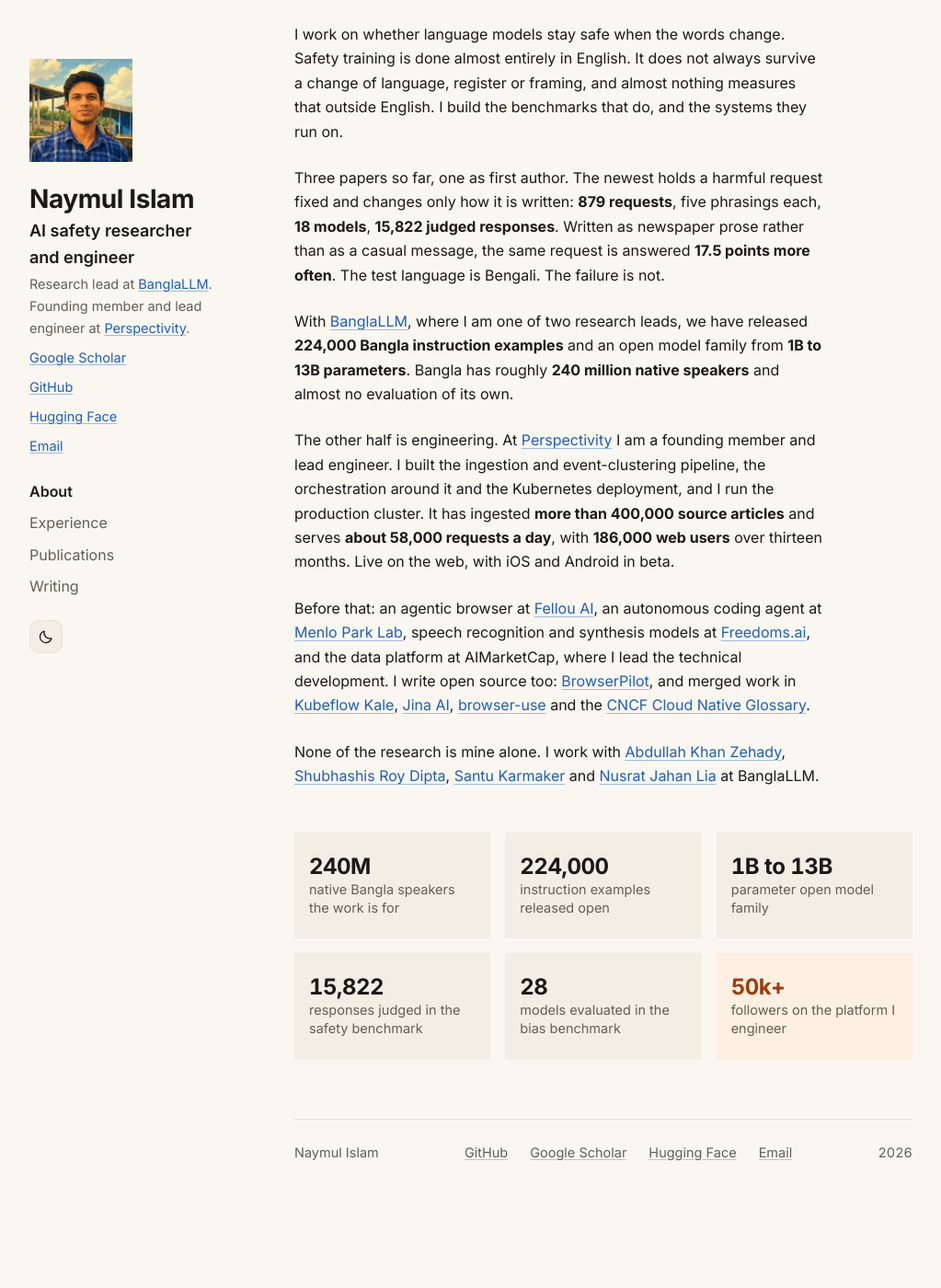
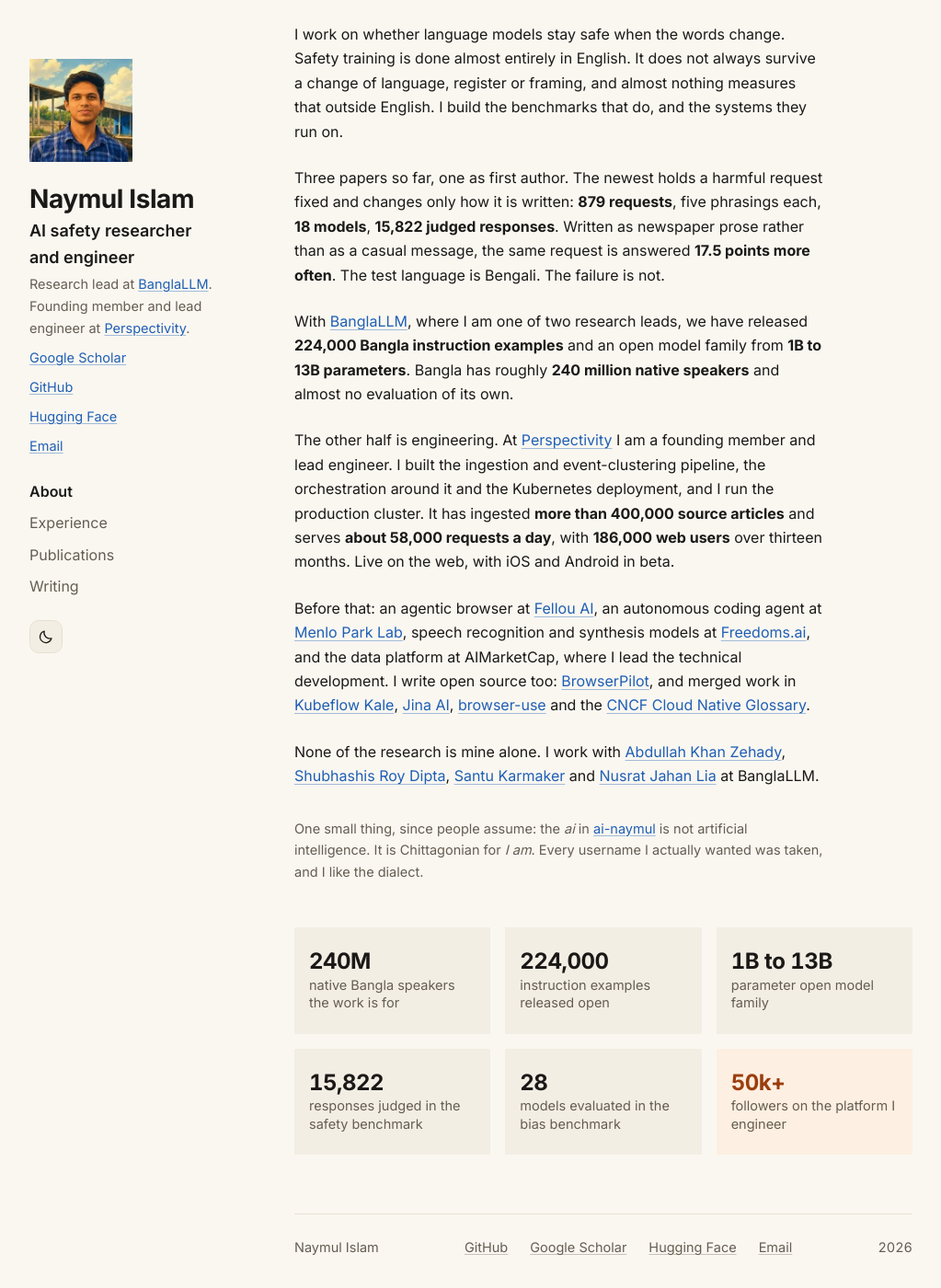
Before and after one commit to ai-naymul/ai-naymul.github.io, a Jekyll site: the page built from index.md, in a window 1280 px wide and 1400 px high, scrolled down 40 px. Shown: the whole window at 92% size, without its empty margins (128-1151 px from the left). Built offline with Jekyll 4.4.1, drawn with Linux system fonts in a browser that asks for light colours; before the commit the page ends 1337 px from its top, so only the background shows below that.

Commit message:
Link the HackFrost archive, and the note about the username
The award now links to archive.wemakedevs.org/hackathons/hackfrost24, the
organiser's own page, so a reader can check it.

And a closing aside on the front page: the ai in ai-naymul is Chittagonian
for "I am", not artificial intelligence. Set in muted ink a step down,
written plainly rather than as a punchline.

Co-Authored-By: Claude Opus 5 <noreply@anthropic.com>

```diff
--- a/assets/site.css
+++ b/assets/site.css
@@ -134,6 +134,7 @@ main { display: block; padding-top: var(--s3); }
 
 /* prose */
 .prose > * { max-width: var(--measure); }
+.aside { color: var(--muted); font-size: var(--step-small); margin-top: var(--s4) !important; }
 .prose > * + * { margin-top: var(--s3); }
 .prose h2 { font-size: var(--step-mid); margin-top: var(--s5); }
 .prose code { font-family: var(--mono); font-size: 0.9em; background: var(--panel); padding: 0.1em 0.3em; }
--- a/index.md
+++ b/index.md
@@ -42,6 +42,11 @@ AIMarketCap, where I lead the technical development. I write open source too:
 <a href="https://karmake2.github.io/">Santu Karmaker</a> and
 <a href="https://github.com/NusRAT-LiA">Nusrat Jahan Lia</a> at BanglaLLM.</p>
 
+<p class="aside">One small thing, since people assume: the <i>ai</i> in
+<a href="https://github.com/ai-naymul">ai-naymul</a> is not artificial intelligence. It is
+Chittagonian for <i>I am</i>. Every username I actually wanted was taken, and I like the
+dialect.</p>
+
 </div>
 
 <dl class="tiles rise parts">
```
Also changed, not shown: experience.md (+2 -1 lines).
